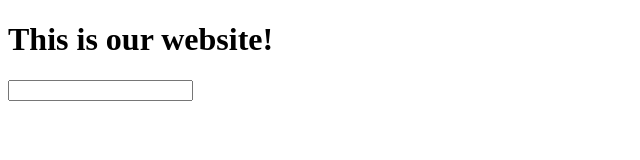
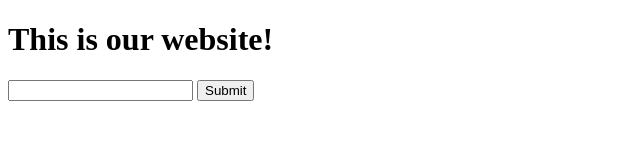
Before and after one commit to s31a-g/ClubHub, a plain HTML site: page index.html in a window 1280 px wide. Shown: the whole page, without its empty margins (0-640 px from the left). Drawn offline with Linux system fonts and the light colour scheme.

Commit message:
Update index.html

```diff
--- a/index.html
+++ b/index.html
@@ -7,6 +7,7 @@
     <h1>This is our website!</h1>
     <form>
       <input type="text">
+      <input type="Submit" value="Submit">
     </form>
   </body>
 </html>
```
